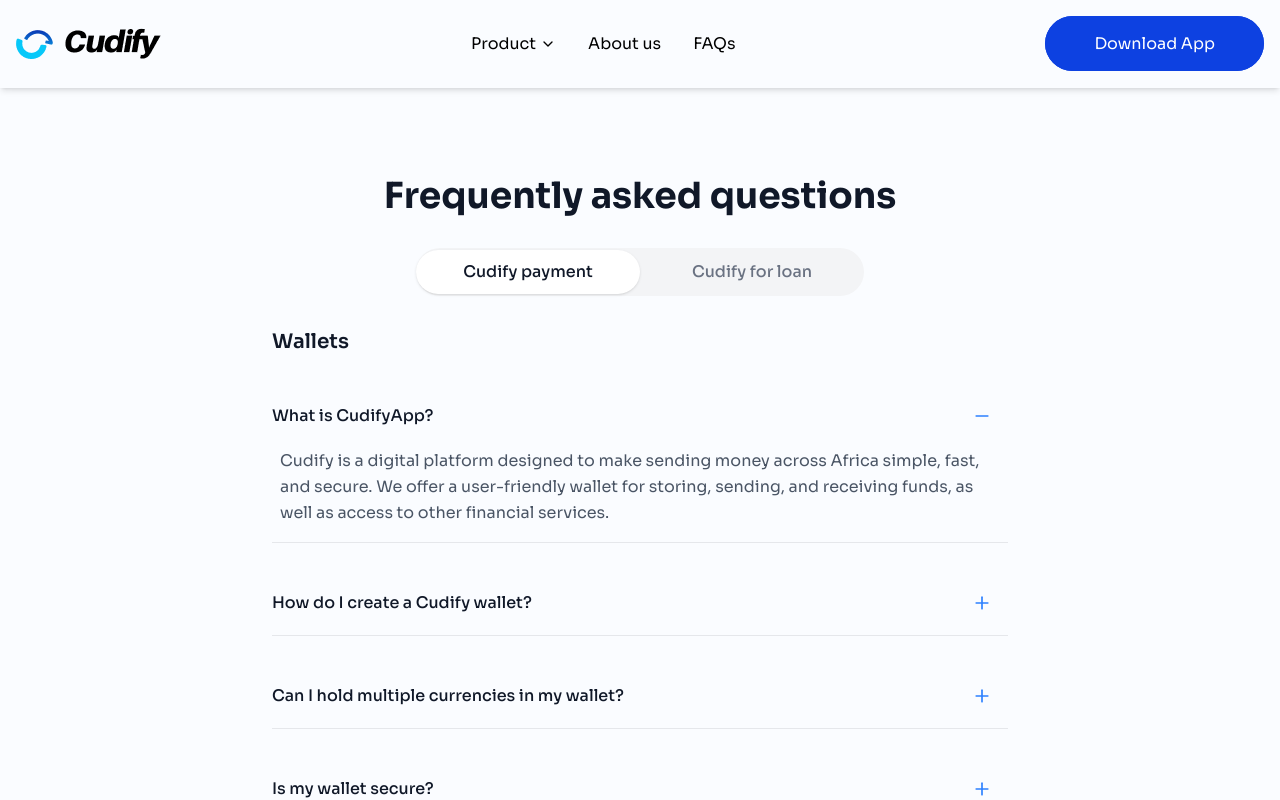
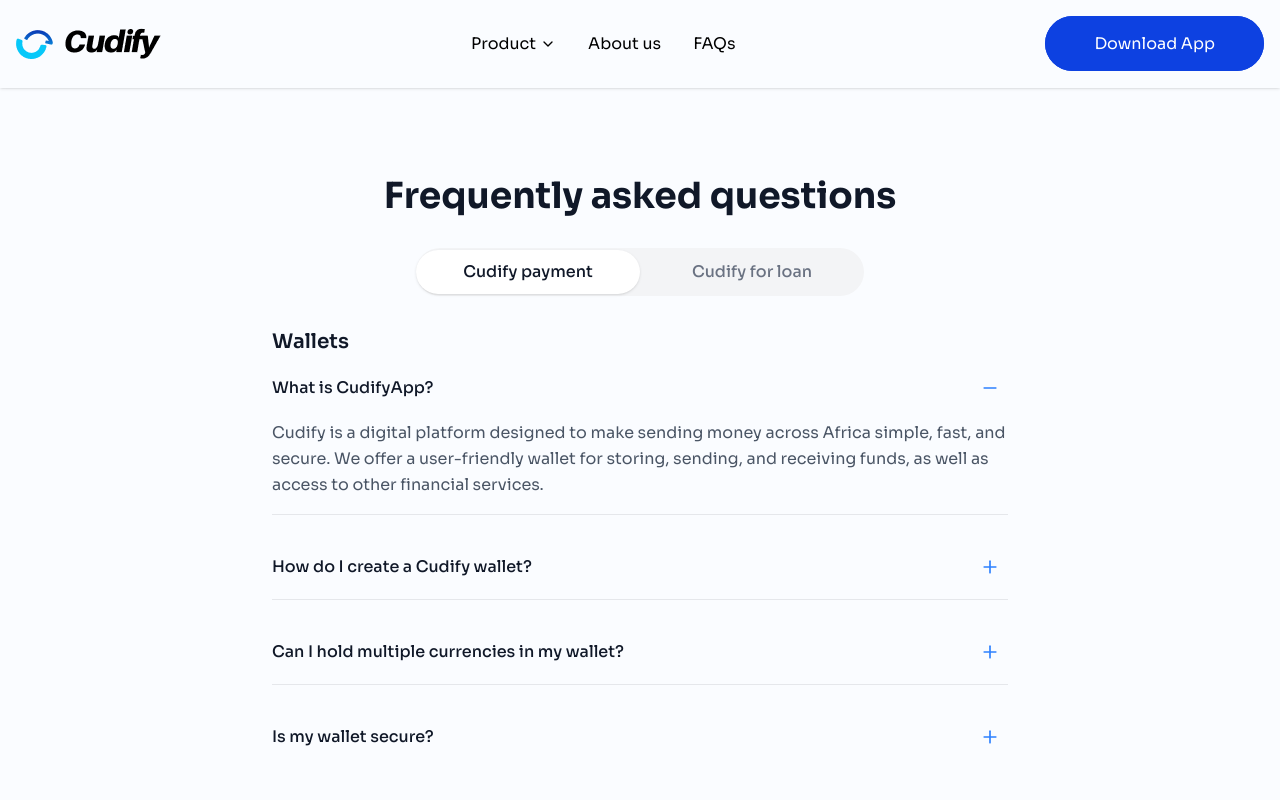
Before and after one commit to Joesef127/cudify, a React (Vite) app: page /faq in a window 1280 px wide. Both pictures are taken after a click on the button "What is CudifyApp?". Shown: the top 800 px of the page. Built offline with nearby package versions, Linux system fonts and the light colour scheme.

Commit message:
chore: changed spacing

```diff
--- a/src/components/Header.tsx
+++ b/src/components/Header.tsx
@@ -44,7 +44,7 @@
   });
 
   return (
-  <header ref={headerRef} className="fixed top-0 left-0 right-0 z-50 md:py-3 bg-[#FAFCFF] backdrop-blur-sm shadow-md">
+  <header ref={headerRef} className="fixed top-0 left-0 right-0 z-50 md:py-3 bg-[#FAFCFF] backdrop-blur-sm shadow-sm">
       <div className="container mx-auto px-4">
         <div className="flex items-center justify-between py-4">
           {/* Logo */}
--- a/src/pages/FAQ.tsx
+++ b/src/pages/FAQ.tsx
@@ -38,10 +38,10 @@
               className="border-b border-gray-200 last:border-b-0"
             >
               <button
-                className="w-full pt-12 pb-5 flex items-center justify-between text-left focus:outline-none hover:bg-gray-50 px-2 -mx-2 rounded"
+                className={`w-full ${itemIndex === 0 ? "pt-5" : "pt-10"} pb-5 flex items-center justify-between text-left focus:outline-none hover:bg-gray-50 -mx-2 rounded`}
                 onClick={() => toggleFAQ(tab, categoryIndex, itemIndex)}
               >
-                <span className="text-gray-900 font-medium text-sm sm:text-base pr-4">
+                <span className="text-gray-900 font-medium text-sm sm:text-base pl-2">
                   {item.question}
                 </span>
                 <div className="flex-shrink-0">
@@ -53,7 +53,7 @@
                 </div>
               </button>
               {isOpen && item.answer && (
-                <div className="pb-3 sm:pb-4 px-2">
+                <div className="pb-3 sm:pb-4">
                   <p className="text-gray-600 text-sm sm:text-base leading-relaxed">
                     {item.answer}
                   </p>
@@ -81,7 +81,7 @@
           <div className="inline-flex h-9 sm:h-10 items-center justify-center rounded-full bg-gray-100 py-6 text-gray-500 w-full">
             <button
               onClick={() => setActiveTab("payment")}
-              className={`inline-flex items-center justify-center whitespace-nowrap rounded-full px-2 sm:px-3 py-2.5 text-sm sm:text-base font-medium transition-all w-1/2 ${
+              className={`inline-flex items-center justify-center whitespace-nowrap rounded-full px-3 py-2.5 text-sm sm:text-base font-medium transition-all w-1/2 ${
                 activeTab === "payment"
                   ? "bg-white text-gray-900 shadow-sm"
                   : "text-gray-500 hover:text-gray-900"
@@ -91,7 +91,7 @@
             </button>
             <button
               onClick={() => setActiveTab("loan")}
-              className={`inline-flex items-center justify-center whitespace-nowrap rounded-full px-2 sm:px-3 py-2.5 text-sm sm:text-base font-medium transition-all w-1/2 ${
+              className={`inline-flex items-center justify-center whitespace-nowrap rounded-full px-5 py-2.5 text-sm sm:text-base font-medium transition-all w-1/2 ${
                 activeTab === "loan"
                   ? "bg-white text-gray-900 shadow-sm"
                   : "text-gray-500 hover:text-gray-900"
```
